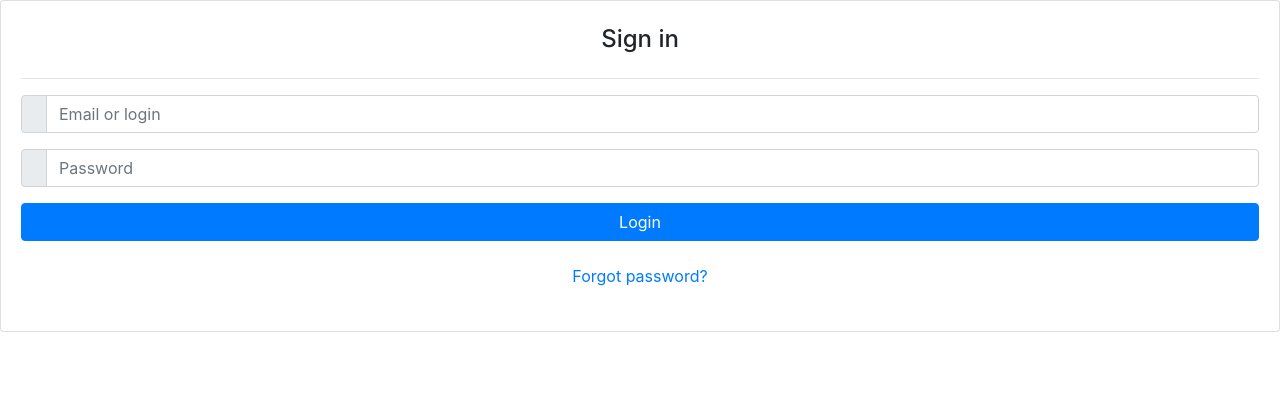
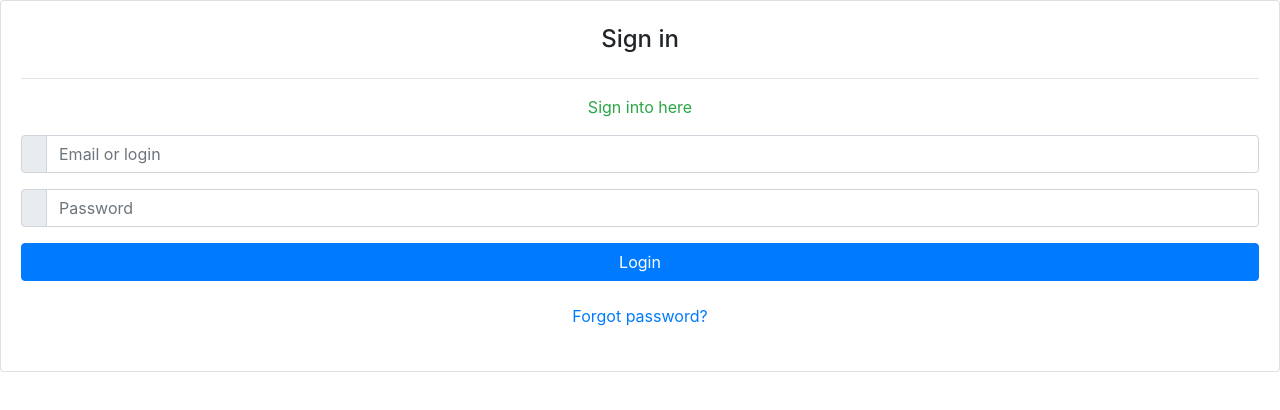
Before and after one commit to raasi24/HolidayTimes, a plain HTML site: page login.html in a window 1280 px wide. Drawn offline with nearby package versions, Linux system fonts and the light colour scheme.

Commit message:
Update login.html

```diff
--- a/login.html
+++ b/login.html
@@ -23,7 +23,7 @@
 <article class="card-body">
   <h4 class="card-title text-center mb-4 mt-1">Sign in</h4>
   <hr>
-  <!-- <p class="text-success text-center">Sign into here</p> -->
+  <p class="text-success text-center">Sign into here</p>
   <form name="my-form">
   <div class="form-group">
   <div class="input-group">
```
